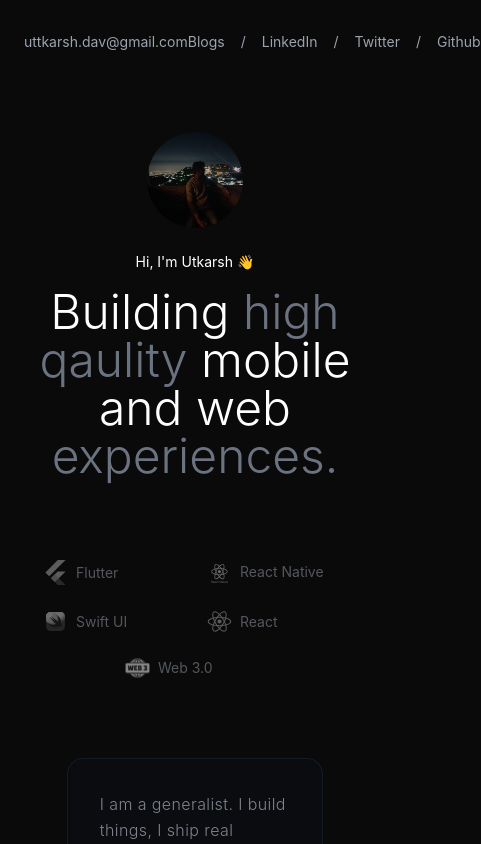
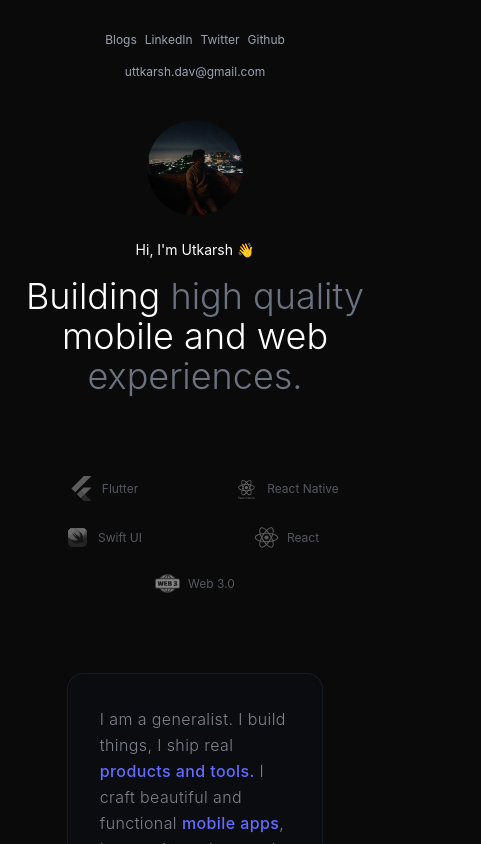
Before and after one commit to Utkarsh4517/portfolio, a Next.js app: page / in a window 390 px wide. Shown: the top 844 px of the page, 481 px wide, since content can reach past the window. Built offline with nearby package versions, Linux system fonts and the light colour scheme.

Commit message:
fixed responsiveness issues

```diff
--- a/src/app/components/Hero.tsx
+++ b/src/app/components/Hero.tsx
@@ -6,24 +6,24 @@ import pic from '../assets/msr.jpeg';
 export function Hero() {
   return (
     <section className="bg-[#0a0a0a] px-6 pt-8">
-      <nav className="flex justify-between items-center mb-20">
-        <span className="text-sm text-gray-400">uttkarsh.dav@gmail.com</span>
-        <div className="flex gap-4 text-sm text-gray-400">
-        <a href="/blog" className="hover:text-white">Blogs</a>
-        <span>/</span>
-
+      <nav className="flex flex-col sm:flex-row justify-between items-center mb-10 sm:mb-20 gap-4 sm:gap-0">
+        <span className="text-xs sm:text-sm text-gray-400 order-2 sm:order-1">uttkarsh.dav@gmail.com</span>
+        <div className="flex flex-wrap justify-center gap-2 sm:gap-4 text-xs sm:text-sm text-gray-400 order-1 sm:order-2">
+          <a href="/blog" className="hover:text-white">Blogs</a>
+          <span className="hidden sm:inline">/</span>
           <a href="https://www.linkedin.com/in/utkarsh-shrivastava-7339041a0/" className="hover:text-white">LinkedIn</a>
-          <span>/</span>
+          <span className="hidden sm:inline">/</span>
           <a href="https://twitter.com/utkarsh4517" className="hover:text-white">Twitter</a>
-          <span>/</span>
+          <span className="hidden sm:inline">/</span>
           <a href="https://github.com/Utkarsh4517" className="hover:text-white">Github</a>
         </div>
       </nav>
 
       <div className="max-w-4xl mx-auto text-center">
         <motion.div
-          initial={{ scale: 0 }}
-          animate={{ scale: 1 }}
+          initial={{ opacity: 0, y: 20 }}
+          animate={{ opacity: 1, y: 0 }}
+          transition={{ duration: 0.5 }}
           className="w-24 h-24 rounded-full overflow-hidden mx-auto mb-6"
         >
           <Image
@@ -31,37 +31,73 @@ export function Hero() {
             alt="Profile"
             width={96}
             height={96}
-            className="object-cover"
+            className="object-cover hover:scale-125 transition-all duration-500 ease-out"
           />
         </motion.div>
 
         <motion.p
-          initial={{ opacity: 0 }}
-          animate={{ opacity: 1 }}
+          initial={{ opacity: 0, y: 20 }}
+          animate={{ opacity: 1, y: 0 }}
+          transition={{ delay: 0.5, duration: 0.5 }}
           className="text-sm mb-4"
+          whileHover={{
+            scale: 1.05,
+            textShadow: "0 0 8px rgb(255,255,255)"
+          }}
         >
           Hi, I&apos;m Utkarsh 👋
         </motion.p>
 
         <motion.h1
-          initial={{ opacity: 0 }}
-          animate={{ opacity: 1 }}
-          className="text-5xl font-light mb-20"
+          initial={{ opacity: 0, y: 30 }}
+          animate={{ opacity: 1, y: 0 }}
+          transition={{ delay: 0.8, duration: 0.7 }}
+          className="text-4xl sm:text-5xl font-light mb-20"
         >
-          Building <span className="text-gray-500">high qaulity</span> mobile and web{' '}
-          <span className="text-gray-500">experiences.</span>
+          Building{' '}
+          <motion.span
+            className="text-gray-500"
+            whileHover={{
+              color: '#ffffff',
+              scale: 1.05,
+              textShadow: "0 0 8px rgba(255,255,255,0.8)"
+            }}
+            transition={{ duration: 0.3 }}
+          >
+            high quality
+          </motion.span>{' '}
+          mobile and web{' '}
+          <motion.span
+            className="text-gray-500"
+            whileHover={{
+              color: '#ffffff',
+              scale: 1.05,
+              textShadow: "0 0 8px rgba(255,255,255,0.8)"
+            }}
+            transition={{ duration: 0.3 }}
+          >
+            experiences.
+          </motion.span>
         </motion.h1>
 
-        <div className="flex flex-wrap justify-center items-center gap-6 md:gap-12">
-          {['Flutter', 'React Native', 'Swift UI', 'React', 'Web 3.0'].map((brand) => {
+        <div className="grid grid-cols-2 sm:grid-cols-3 md:grid-cols-5 gap-6 max-w-3xl mx-auto">
+          {['Flutter', 'React Native', 'Swift UI', 'React', 'Web 3.0'].map((brand, index, array) => {
             const filename = brand.toLowerCase().replace(/ /g, '-');
             return (
               <motion.div
                 key={brand}
                 initial={{ opacity: 0 }}
                 animate={{ opacity: 0.5 }}
-                whileHover={{ opacity: 1 }}
-                className="flex items-center gap-2 w-[140px] md:w-auto"
+                whileHover={{
+                  opacity: 1,
+                  scale: 1.1,
+                  transition: { duration: 0.2 }
+                }}
+                className={`flex items-center justify-center gap-2 ${
+                  index === array.length - 1 && array.length % 2 !== 0
+                    ? 'col-span-2 sm:col-span-1'
+                    : ''
+                }`}
               >
                 <Image
                   src={`/brands/${filename}.svg`}
@@ -70,7 +106,7 @@ export function Hero() {
                   height={25}
                   className="grayscale hover:grayscale-0 md:w-[30px] md:h-[30px]"
                 />
-                <span className="text-gray-400 text-sm md:text-md text-start">{brand}</span>
+                <span className="text-gray-400 text-xs sm:text-sm md:text-md">{brand}</span>
               </motion.div>
             );
           })}
```
